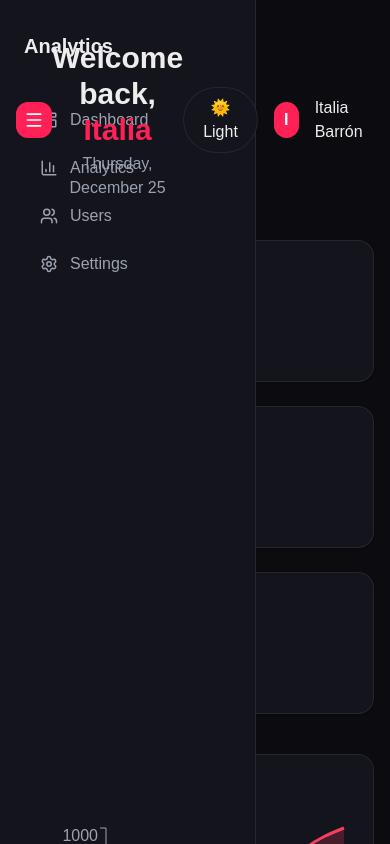
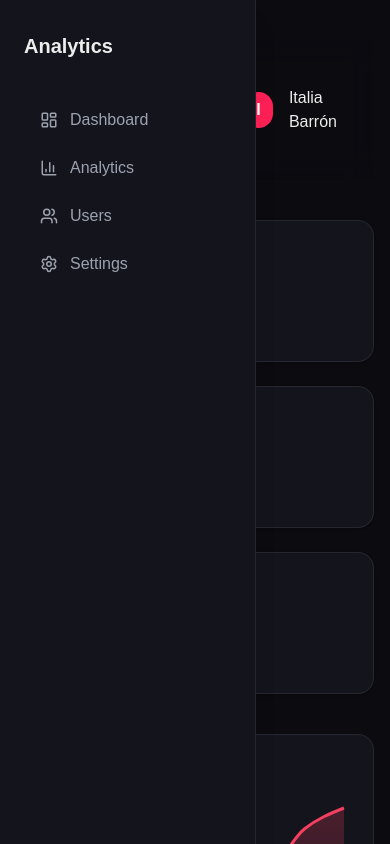
Before and after one commit to brizavda/analytics-dashboard, a Next.js app: page /dashboard in a window 390 px wide. Shown: the top 844 px of the page. Built offline with nearby package versions, Linux system fonts and the light colour scheme.

Commit message:
style: enhance Sidebar and DashboardHeader for improved layout and responsiveness

```diff
--- a/app/components/Sidebar.tsx
+++ b/app/components/Sidebar.tsx
@@ -22,16 +22,20 @@ export default function Sidebar({ open, onClose }: SidebarProps) {
       {open && (
         <div
           onClick={onClose}
-          className="fixed inset-0 bg-black/50 z-40 lg:hidden"
+          className="fixed inset-0 bg-black/40 backdrop-blur-sm z-40"
         />
       )}
 
       <aside
         className="
-          fixed top-0 left-0 h-screen w-64
+          fixed inset-y-0 left-0 z-50 w-64
+          backdrop-blur-xl
           bg-[var(--card)]
           border-r border-[var(--border)]
           text-[var(--foreground)]
+          shadow-xl
+          transition-transform duration-300
+          lg:translate-x-0
         "
       >
 
--- a/app/components/ui/DashboardHeader.tsx
+++ b/app/components/ui/DashboardHeader.tsx
@@ -12,23 +12,36 @@ export default function DashboardHeader({
   onMenuClick,
 }: DashboardHeaderProps) {
   return (
-    <header className="relative flex items-center justify-between">
+    <header className="
+      sticky top-0 z-30
+      flex items-center justify-between
+      px-4 py-3
+      backdrop-blur-md
+    ">
 
       {/* Hamburguesa SOLO mobile */}
       <button
         onClick={onMenuClick}
-        className="lg:hidden bg-rose-500 text-white p-2 rounded-xl"
+        className="
+          lg:hidden
+          p-2 rounded-xl
+          bg-rose-500 text-white
+          shadow-lg
+          active:scale-95
+          transition
+        "
       >
         <Menu size={20} />
       </button>
 
       <div className="flex-1 text-center lg:text-left lg:ml-0">
-        <h1 className="text-3xl font-bold">
+        <h1 className="text-lg sm:text-2xl font-bold">
           Welcome back, <span className="text-rose-500">Italia</span>
         </h1>
-        <p className="text-gray-400 mt-1">
+        <p className="text-xs text-gray-500 dark:text-gray-400">
           Thursday, December 25
         </p>
+
       </div>
 
       {/* Usuario */}
```
